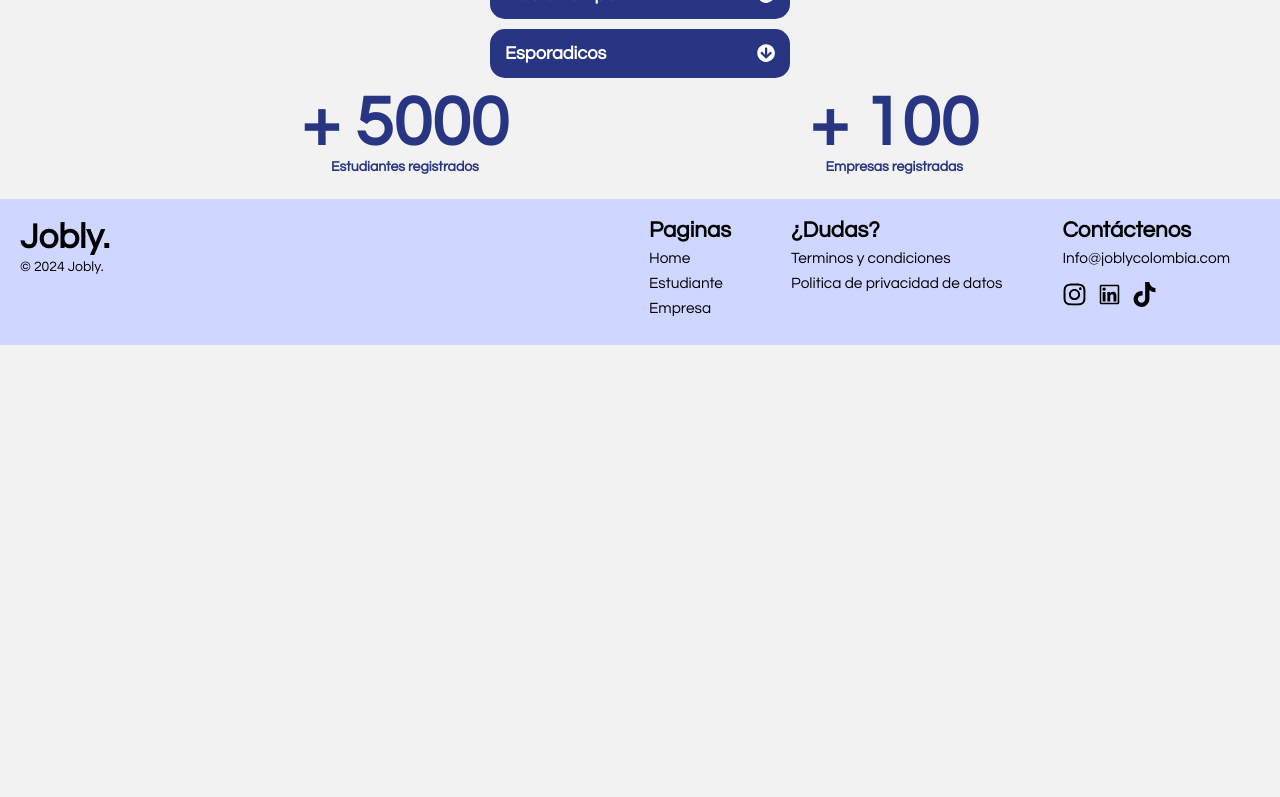
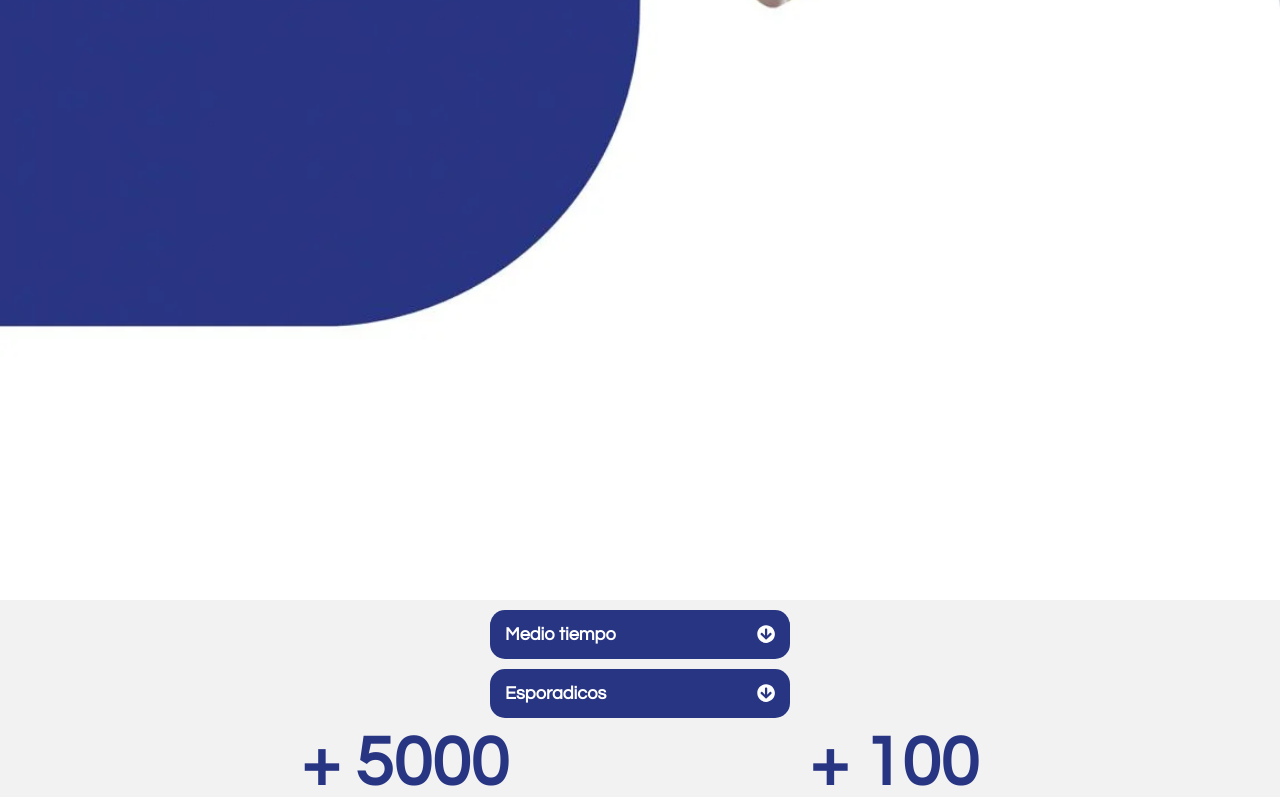
Before and after one commit to DavidBetancurRamirez/Jobly, a React (Vite) app: page / in a window 1280 px wide. Shown: the part 649-1446 px from the top of the page. Before the commit the page ends 994 px from the top, so only its background shows below. Built offline with nearby package versions, Linux system fonts and the light colour scheme.

Commit message:
Ultimos cambios

```diff
--- a/src/components/App.jsx
+++ b/src/components/App.jsx
@@ -11,7 +11,7 @@
 
           <div className="img-bg">
             <HomeInfo />
-            {/* <VideoSec /> */}
+            <VideoSec />
           </div>
 
           <BtnInfo />
--- a/src/styles/perfil.js
+++ b/src/styles/perfil.js
@@ -93,7 +93,6 @@
 `
 export const CInfo = styled.section`
     margin: 20px;
-    width: 100%;
 `
 export const Info = styled.article`
     margin-bottom: 20px;
```
